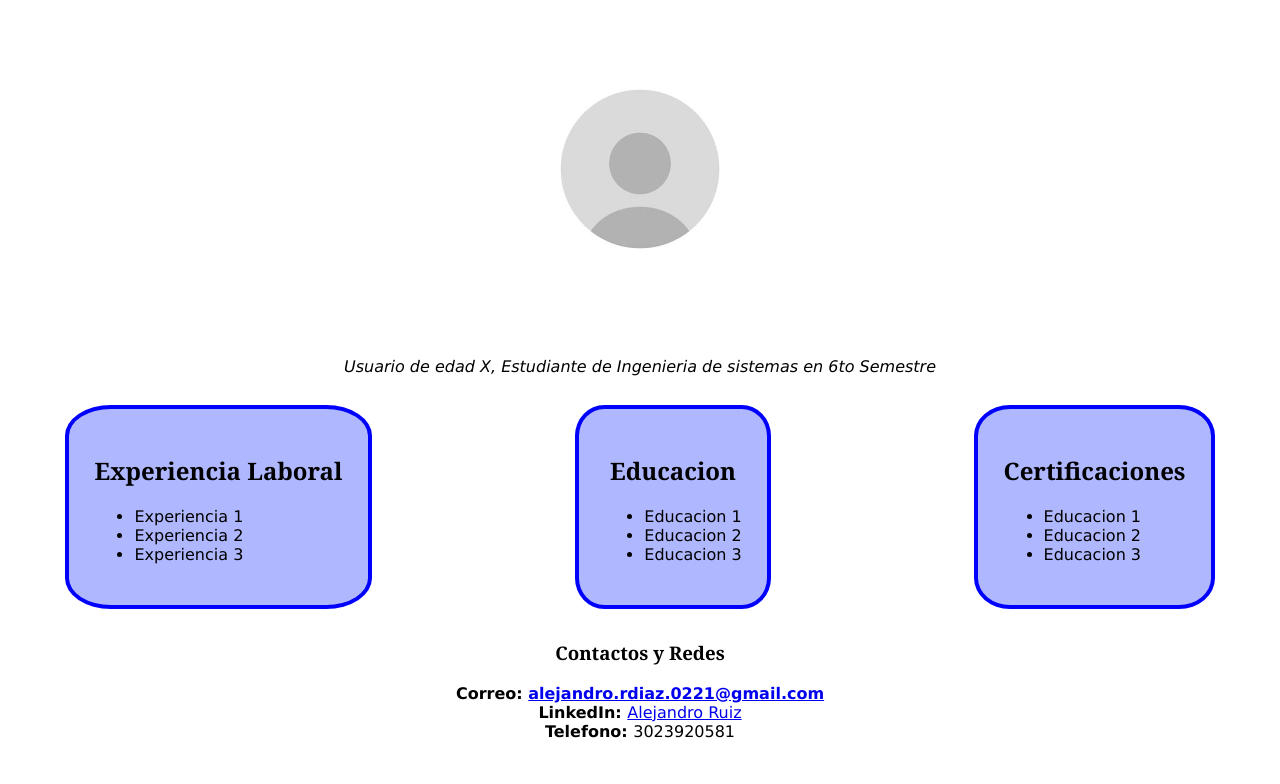
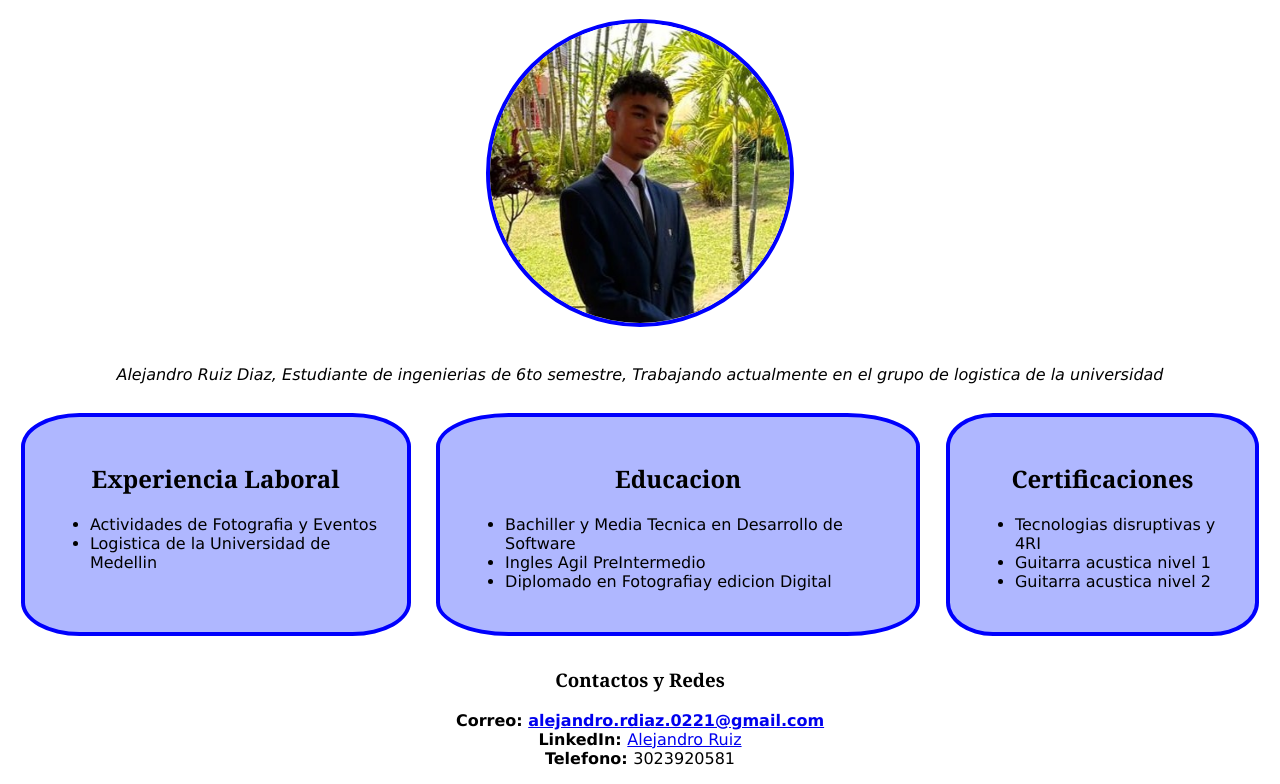
Before and after one commit to A13RD/CV, a plain HTML site: page cv.html in a window 1280 px wide. Shown: the part 67-851 px from the top of the page. Before the commit the page ends 824 px from the top, so only its background shows below. Drawn offline with Linux system fonts and the light colour scheme.

Commit message:
Final de trabajo

```diff
--- a/cv.html
+++ b/cv.html
@@ -9,35 +9,34 @@
 <body>
     <div style="text-align: center";>
         <h1>Curriculum Vitae</h1>
-        <img src="pfp.jpg" alt="Foto de Perfil" width="300"/>
+        <img src="pfp.jpeg" alt="Foto de Perfil" width="300"/>
         <br><br>
-        <p><i>Usuario de edad X, Estudiante de Ingenieria de sistemas en 6to Semestre</i></p>
+        <p><i>Alejandro Ruiz Diaz, Estudiante de ingenierias de 6to semestre, Trabajando actualmente en el grupo de logistica de la universidad</i></p>
     </div>
     <div class="secciones">
         <div class="contenedor";>
             <h2 style="text-align: center";>Experiencia Laboral</h2>
             <ul>
-                <li>Experiencia 1</li>
-                <li>Experiencia 2</li>
-                <li>Experiencia 3</li>
+                <li>Actividades de Fotografia y Eventos</li>
+                <li>Logistica de la Universidad de Medellin</li>
             </ul>
         </div>
         <br>
         <div class="contenedor";>
             <h2 style="text-align: center";>Educacion</h2>
             <ul>
-                <li>Educacion 1</li>
-                <li>Educacion 2</li>
-                <li>Educacion 3</li>
+                <li>Bachiller y Media Tecnica en Desarrollo de Software</li>
+                <li>Ingles Agil PreIntermedio</li>
+                <li>Diplomado en Fotografiay edicion Digital</li>
             </ul>
         </div>
         <br>
         <div class="contenedor";>
             <h2 style="text-align: center";>Certificaciones</h2>
             <ul>
-                <li>Educacion 1</li>
-                <li>Educacion 2</li>
-                <li>Educacion 3</li>
+                <li>Tecnologias disruptivas y 4RI</li>
+                <li>Guitarra acustica nivel 1</li>
+                <li>Guitarra acustica nivel 2</li>
             </ul>
         </div>
     </div>
--- a/style.css
+++ b/style.css
@@ -50,3 +50,10 @@ a{
     font-family: 'Lucida Sans', 'Lucida Sans Regular', 'Lucida Grande', 'Lucida Sans Unicode', Geneva, Verdana, sans-serif;
 
 }
+
+img{
+
+    border: 4px Solid rgb(0, 0, 253);
+    border-radius: 80%;
+
+}
```
Also changed, not shown: pfp.jpeg (added), pfp.jpg (deleted).
